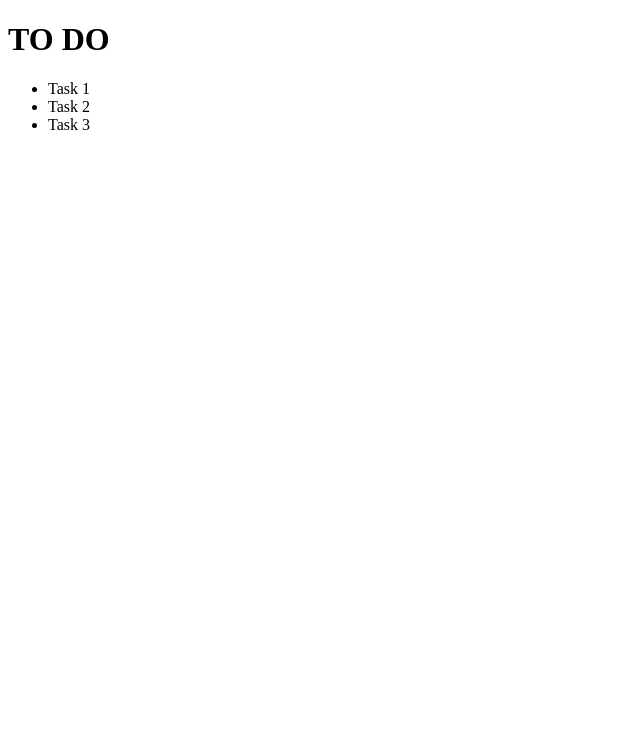
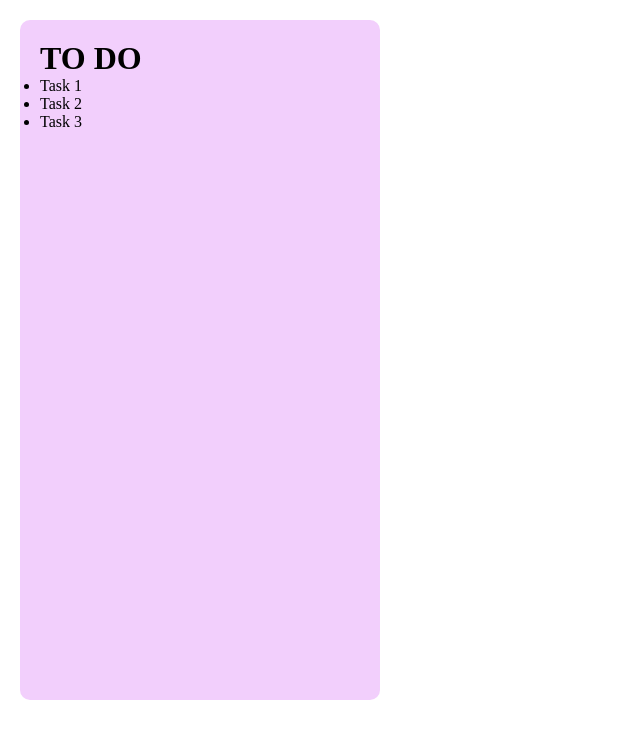
Before and after one commit to Jagriti-yadav/JavaScript, a plain HTML site: page Practice/TO_DO/index.html in a window 1280 px wide. Shown: the whole page, without its empty margins (0-640 px from the left). Drawn offline with Linux system fonts and the light colour scheme.

Commit message:
UI of to-do interface

```diff
--- a/Practice/TO_DO/index.html
+++ b/Practice/TO_DO/index.html
@@ -4,13 +4,19 @@
   <meta charset="UTF-8">
   <meta name="viewport" content="width=device-width, initial-scale=1.0">
   <title>Document</title>
+  <link href="style.css" rel="stylesheet">
 </head>
 <body>
-  <h1>TO DO</h1>
-  <ul>
-    <li>Task 1</li>
-    <li>Task 2</li>
-    <li>Task 3</li>
+  <div class="container">
+    <h1>TO DO</h1>
+    <ul>
+      <li>Task 1</li>
+      <li>Task 2</li>
+      <li>Task 3</li>
+    </ul>
+  </div>
+</body>
+</html>
   </ul>
 </body>
 </html>
--- /dev/null
+++ b/Practice/TO_DO/style.css
@@ -0,0 +1,13 @@
+*{
+  margin:0;
+  padding:0;
+}
+.container{
+  width:25%;
+  height:80vh;
+  background-color:rgb(242, 207, 252);
+  border-radius:10px;
+  padding:20px;
+  margin:20px;
+
+}
```
